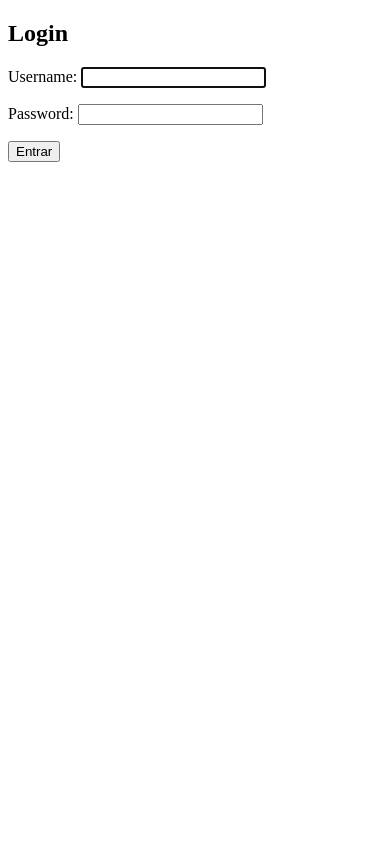
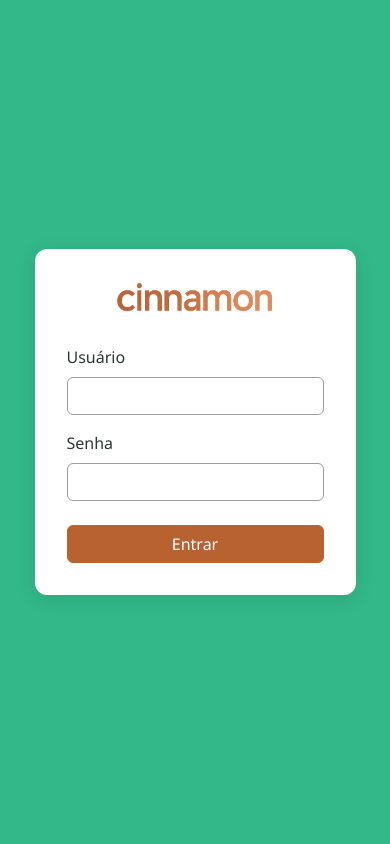
Before and after one commit to carlosdfranca/cinnamon-project, a Django app: page /login/ in a window 390 px wide. Run offline with Django 5.2, Linux system fonts and the light colour scheme.

Commit message:
Montando estrutura de estiliza;áo do Projeto e ja estilizando a tela de Login do usuário

```diff
--- /dev/null
+++ b/core/templates/base/base.html
@@ -0,0 +1,28 @@
+{% load static %}
+<!doctype html>
+<html lang="pt-br">
+<head>
+    <meta charset="utf-8">
+    <meta name="viewport" content="width=device-width, initial-scale=1">
+    <title>{% block title %}Sistema Corporativo{% endblock %}</title>
+
+    <!-- Bootstrap 5 CSS via CDN -->
+    <link href="https://cdn.jsdelivr.net/npm/bootstrap@5.3.3/dist/css/bootstrap.min.css" rel="stylesheet">
+
+    <!-- Seu CSS personalizado -->
+    <link rel="stylesheet" href="{% static 'css/main.css' %}">
+
+    {% block extra_head %}{% endblock %}
+</head>
+<body>
+
+    {% block conteudo %}
+    <!-- O conteúdo de cada página vai aqui -->
+    {% endblock %}
+
+    <!-- Bootstrap 5 JS via CDN -->
+    <script src="https://cdn.jsdelivr.net/npm/bootstrap@5.3.3/dist/js/bootstrap.bundle.min.js"></script>
+
+    {% block scripts %}{% endblock %}
+</body>
+</html>
--- a/core/templates/login.html
+++ b/core/templates/login.html
@@ -1,16 +1,31 @@
-<!DOCTYPE html>
-<html lang="en">
-<head>
-    <meta charset="UTF-8">
-    <meta name="viewport" content="width=device-width, initial-scale=1.0">
-    <title>Document</title>
-</head>
-<body>
-    <h2>Login</h2>
-    <form method="post">
-        {% csrf_token %}
-        {{ form.as_p }}
-        <button type="submit">Entrar</button>
-    </form>
-</body>
-</html>
+{% extends 'base/base.html' %}
+
+{% load static %}
+
+{% block title %}Login{% endblock %}
+
+{% block conteudo %}
+<div class="container-fluid login-container d-flex justify-content-center align-items-center">
+    <div class="login-card text-center">
+        <img src="{% static 'img/logo_empresa.png' %}" alt="Logo da Empresa" class="brand-logo" style="max-width: 160px; height: auto;">
+        <form method="POST" action="{% url 'login' %}">
+            {% csrf_token %}
+            <div class="mb-3 text-start">
+                <label for="username" class="form-label">Usuário</label>
+                <input type="text" class="form-control" id="username" name="username" required>
+            </div>
+            <div class="mb-4 text-start">
+                <label for="password" class="form-label">Senha</label>
+                <input type="password" class="form-control" id="password" name="password" required>
+            </div>
+            <button type="submit" class="btn btn-primary w-100">Entrar</button>
+
+            {% if form.errors %}
+            <div class="alert alert-danger mt-3 mb-0" role="alert">
+                Usuário ou senha inválidos.
+            </div>
+            {% endif %}
+        </form>
+    </div>
+</div>
+{% endblock %}
--- /dev/null
+++ b/static/css/main.css
@@ -0,0 +1,154 @@
+/* ========================
+   ESTILO BASE CORPORATIVO
+   ======================== */
+
+/* === Variáveis principais === */
+:root {
+    --cor-principal: #B86231;
+    --cor-principal-hover: #7b4322;
+    --cor-secundaria: #32B889;
+    --cor-danger: #dc3545;
+    --cor-success: #198754;
+    --cinza-claro: #f8f9fa;
+    --cinza-medio: #9c9fa1;
+    --cinza-escuro: #2B3438;
+    --texto-claro: #ffffff;
+    --texto-escuro: #2B3834;
+}
+
+/* === Reset básico === */
+body {
+    background-color: var(--cor-secundaria);
+    font-family: 'Segoe UI', Tahoma, Geneva, Verdana, sans-serif;
+    color: var(--texto-escuro);
+    margin: 0;
+}
+
+/* === Botões === */
+.btn-primary {
+    background-color: var(--cor-principal);
+    border-color: var(--cor-principal);
+    color: var(--texto-claro);
+}
+.btn-primary:hover {
+    background-color: var(--cor-principal-hover);
+    border-color: var(--cor-principal-hover);
+}
+
+.btn-secondary {
+    background-color: var(--cinza-escuro);
+    border-color: var(--cinza-escuro);
+    color: var(--texto-claro);
+}
+.btn-secondary:hover {
+    background-color: #565e64;
+    border-color: #565e64;
+}
+
+.btn-danger {
+    background-color: var(--cor-danger);
+    border-color: var(--cor-danger);
+    color: var(--texto-claro);
+}
+.btn-danger:hover {
+    background-color: #bb2d3b;
+    border-color: #b02a37;
+}
+
+/* === Cartões === */
+.card {
+    border: none;
+    border-radius: 12px;
+    box-shadow: 0 4px 20px rgba(0,0,0,0.05);
+    background-color: var(--texto-claro);
+}
+
+/* === Formulários === */
+.form-control {
+    border-radius: 6px;
+    border: 1px solid var(--cinza-medio);
+}
+.form-control:focus {
+    border-color: var(--cor-principal);
+    box-shadow: 0 0 0 0.2rem rgba(0,77,153,0.25);
+}
+label {
+    font-weight: 500;
+}
+
+/* === Tabelas === */
+.table {
+    border-collapse: collapse;
+    background-color: var(--texto-claro);
+}
+.table th {
+    background-color: var(--cor-principal);
+    color: var(--texto-claro);
+    font-weight: 600;
+}
+.table td, .table th {
+    padding: 0.75rem;
+    vertical-align: middle;
+    border: 1px solid var(--cinza-medio);
+}
+.table-hover tbody tr:hover {
+    background-color: var(--cinza-claro);
+}
+
+/* === Alerts === */
+.alert-success {
+    background-color: #d1e7dd;
+    border-color: #badbcc;
+    color: #0f5132;
+}
+.alert-danger {
+    background-color: #f8d7da;
+    border-color: #f5c2c7;
+    color: #842029;
+}
+.alert-info {
+    background-color: #cff4fc;
+    border-color: #b6effb;
+    color: #055160;
+}
+
+/* === Espaçamento padrão === */
+.mt-4 { margin-top: 1.5rem !important; }
+.mb-4 { margin-bottom: 1.5rem !important; }
+.pt-4 { padding-top: 1.5rem !important; }
+.pb-4 { padding-bottom: 1.5rem !important; }
+
+/* === Login específico === */
+.login-card {
+    max-width: 400px;
+    padding: 2rem;
+    background-color: var(--texto-claro);
+    border-radius: 12px;
+    box-shadow: 0 4px 20px rgba(0,0,0,0.1);
+}
+
+.login-container {
+    min-height: 100vh;; /* ou a cor que você quiser como fundo */
+}
+
+/* === Logo da marca === */
+.brand-logo {
+    max-width: 60px; /* ou o tamanho que preferir */
+    height: auto;
+    margin-bottom: 2rem;
+}
+
+/* === Grid interno para conteúdo de páginas === */
+.pagina-conteudo {
+    padding: 2rem;
+    background-color: var(--texto-claro);
+    border-radius: 10px;
+    box-shadow: 0 2px 10px rgba(0,0,0,0.05);
+}
+
+
+@media (max-width: 576px) {
+    .brand-logo {
+        max-width: 40px;
+    }
+}
```
Also changed, not shown: cinnamon/settings.py (+10 -1 lines), static/img/logo_empresa.png (added).
